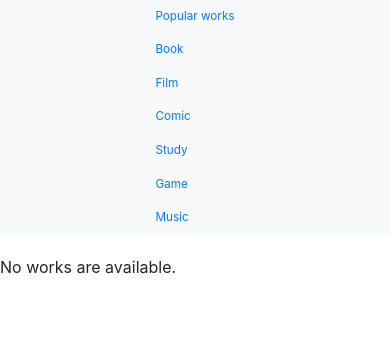
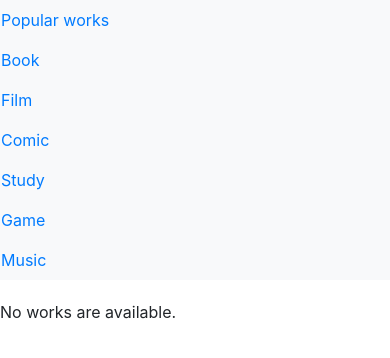
Before and after one commit to hamk-webdev-intip19x6/os_project, a Django app: page /type/1 in a window 390 px wide, after a click that opens the changed part. Shown: the part 161-519 px from the top of the page. Run offline with Django 3.2, Linux system fonts and the light colour scheme; data comes from the database, SQL or seed files in the repository; some libraries are stand-ins or nearby versions.

Commit message:
mobile update 2

```diff
--- a/mysite/rental_system/static/mobile.css
+++ b/mysite/rental_system/static/mobile.css
@@ -85,7 +85,7 @@
         padding-left: 1%;
     }
 
-    .bg-light {
+    .nav.bg-light {
       display: flex;
       justify-content: center;
       align-items: center;
```
